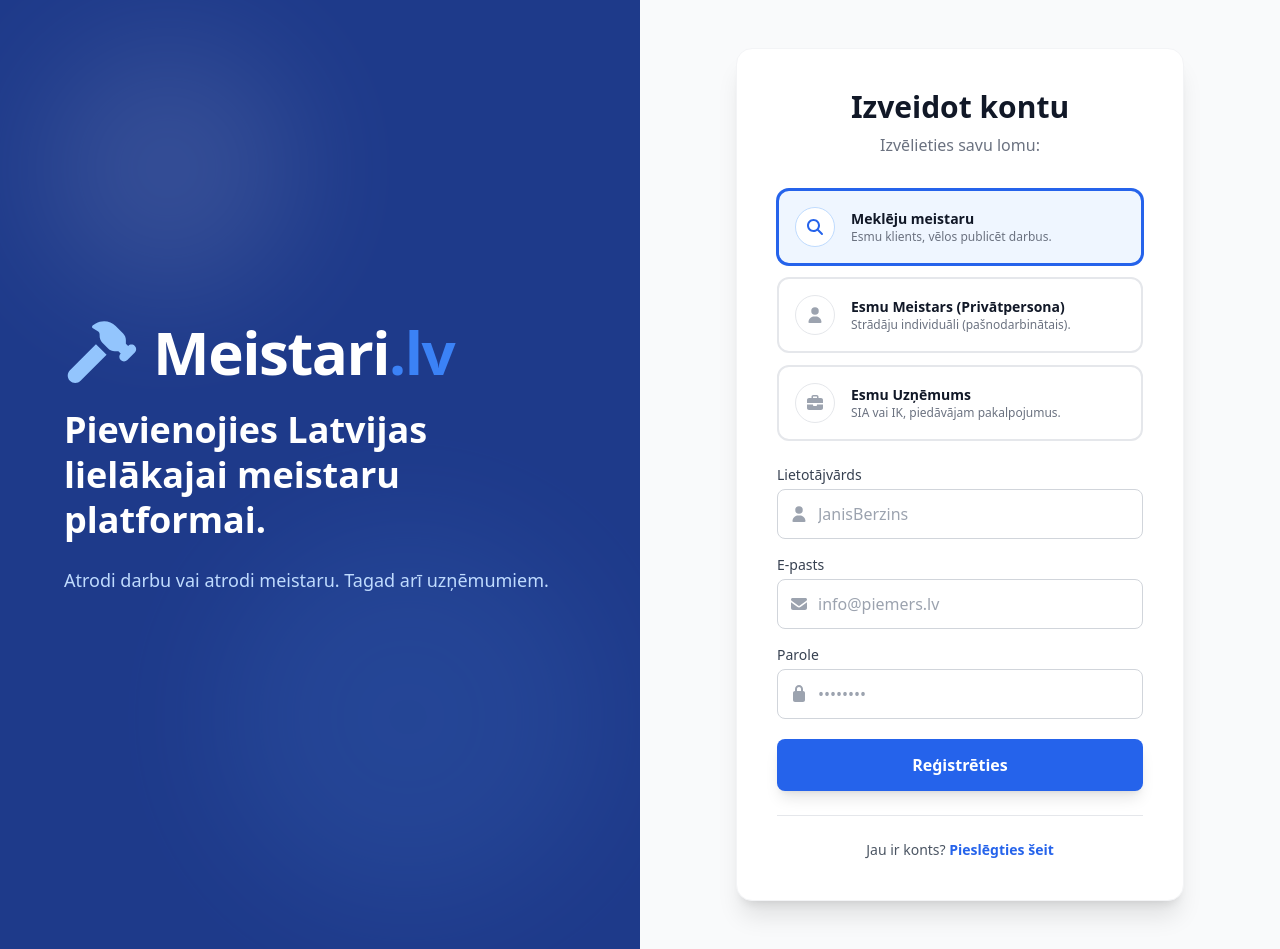
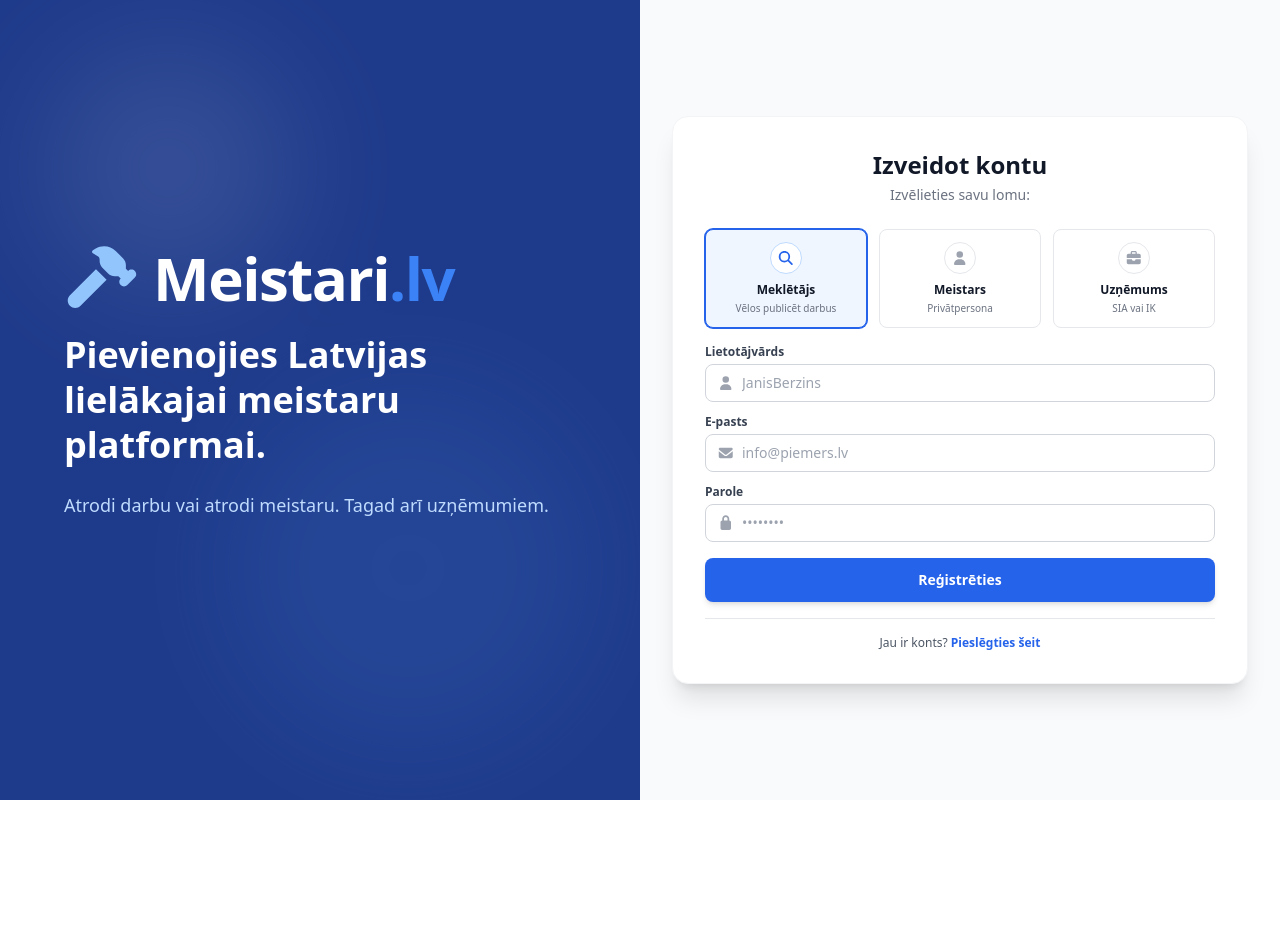
Before and after one commit to Deilicis/Meistari, a Vue app in the folder frontend/: page /register in a window 1280 px wide. After the commit the page ends 800 px from the top, so only its background shows below. Built offline with nearby package versions, Linux system fonts and the light colour scheme.

Commit message:
Uzlabota reģistrēšanās loģika, lai uzņēmumi varētu reģistrēties un ievadīt precīzu informāciju par sevi.

```diff
--- a/frontend/src/views/ProfileView.vue
+++ b/frontend/src/views/ProfileView.vue
@@ -10,8 +10,7 @@
              <span v-else class="text-green-600 font-bold bg-green-50 px-2 py-0.5 rounded">Meistara Profils</span>
            </p>
         </div>
-        <button @click="$router.push('/dashboard')" class="text-gray-500 hover:text-gray-800 font-medium flex items-center gap-2">
-            <font-awesome-icon icon="arrow-left" /> Atpakaļ
+        <button @click="$router.push('/dashboard')" class="bg-red-600 text-white font-bold p-1 rounded hover:bg-red-700 transition"><font-awesome-icon icon="times" />
         </button>
       </div>
 
--- a/frontend/src/views/RegisterView.vue
+++ b/frontend/src/views/RegisterView.vue
@@ -9,8 +9,7 @@
 
       <div class="relative z-10 max-w-lg mx-auto">
         <div class="mb-6 text-blue-300 text-6xl">
-          <font-awesome-icon icon="hammer" />
-          <span class="text-1 font-extrabold text-white tracking-tight">
+          <font-awesome-icon icon="hammer" /><span class="text-1 font-extrabold text-white tracking-tight">
             Meistari<span class="text-blue-500">.lv</span>
           </span>
         </div>
@@ -23,109 +22,122 @@
       </div>
     </div>
 
-    <div class="w-full lg:w-1/2 flex items-center justify-center p-8 lg:p-12">
-      <div class="max-w-md w-full bg-white rounded-2xl shadow-xl p-8 lg:p-10 border border-gray-100">
-
-        <div class="text-center mb-8">
-          <h2 class="text-3xl font-bold text-gray-900">Izveidot kontu</h2>
-          <p class="text-gray-500 mt-2">Izvēlieties savu lomu:</p>
+    <div class="w-full lg:w-1/2 flex items-center justify-center p-4 lg:p-8 overflow-y-auto"> <div class="max-w-xl w-full bg-white rounded-2xl shadow-xl p-6 lg:p-8 border border-gray-100"> <div class="text-center mb-6"> <h2 class="text-2xl font-bold text-gray-900">Izveidot kontu</h2> <p class="text-sm text-gray-500 mt-1">Izvēlieties savu lomu:</p>
         </div>
 
-        <form @submit.prevent="handleRegister" class="space-y-5">
+        <form @submit.prevent="handleRegister" class="space-y-4"> <div class="grid grid-cols-1 md:grid-cols-3 gap-3 mb-4">
 
-          <div class="grid grid-cols-1 gap-3 mb-6">
-
-            <div @click="setRole('mekletajs')"
-              class="cursor-pointer border-2 rounded-xl p-4 flex items-center gap-4 transition-all duration-200 hover:shadow-md"
-              :class="form.role === 'mekletajs' ? 'border-blue-600 bg-blue-50 ring-1 ring-blue-600' : 'border-gray-200 hover:border-blue-300'">
-              <div class="w-10 h-10 rounded-full flex items-center justify-center bg-white border"
-                :class="form.role === 'mekletajs' ? 'text-blue-600 border-blue-200' : 'text-gray-400 border-gray-200'">
-                <font-awesome-icon icon="search" />
+            <div
+              @click="setRole('mekletajs')"
+              class="cursor-pointer border rounded-lg p-3 flex flex-col items-center justify-center text-center transition-all duration-200 hover:shadow-md h-full"
+              :class="form.role === 'mekletajs' ? 'border-blue-600 bg-blue-50 ring-1 ring-blue-600' : 'border-gray-200 hover:border-blue-300'"
+            >
+              <div class="w-8 h-8 rounded-full flex items-center justify-center bg-white border mb-2"
+                   :class="form.role === 'mekletajs' ? 'text-blue-600 border-blue-200' : 'text-gray-400 border-gray-200'">
+                <font-awesome-icon icon="search" class="text-sm"/>
               </div>
-              <div class="text-left">
-                <p class="font-bold text-sm text-gray-900">Meklēju meistaru</p>
-                <p class="text-xs text-gray-500">Esmu klients, vēlos publicēt darbus.</p>
+              <div>
+                <p class="font-bold text-xs text-gray-900">Meklētājs</p>
+                <p class="text-[10px] text-gray-500 leading-tight mt-1">Vēlos publicēt darbus</p>
               </div>
             </div>
 
-            <div @click="setRole('meistars', 'individual')"
-              class="cursor-pointer border-2 rounded-xl p-4 flex items-center gap-4 transition-all duration-200 hover:shadow-md"
-              :class="(form.role === 'meistars' && form.master_type === 'individual') ? 'border-blue-600 bg-blue-50 ring-1 ring-blue-600' : 'border-gray-200 hover:border-blue-300'">
-              <div class="w-10 h-10 rounded-full flex items-center justify-center bg-white border"
-                :class="(form.role === 'meistars' && form.master_type === 'individual') ? 'text-blue-600 border-blue-200' : 'text-gray-400 border-gray-200'">
-                <font-awesome-icon icon="user" />
+            <div
+              @click="setRole('meistars', 'individual')"
+              class="cursor-pointer border rounded-lg p-3 flex flex-col items-center justify-center text-center transition-all duration-200 hover:shadow-md h-full"
+              :class="(form.role === 'meistars' && form.master_type === 'individual') ? 'border-blue-600 bg-blue-50 ring-1 ring-blue-600' : 'border-gray-200 hover:border-blue-300'"
+            >
+              <div class="w-8 h-8 rounded-full flex items-center justify-center bg-white border mb-2"
+                   :class="(form.role === 'meistars' && form.master_type === 'individual') ? 'text-blue-600 border-blue-200' : 'text-gray-400 border-gray-200'">
+                <font-awesome-icon icon="user" class="text-sm"/>
               </div>
-              <div class="text-left">
-                <p class="font-bold text-sm text-gray-900">Esmu Meistars (Privātpersona)</p>
-                <p class="text-xs text-gray-500">Strādāju individuāli (pašnodarbinātais).</p>
+              <div>
+                <p class="font-bold text-xs text-gray-900">Meistars</p>
+                <p class="text-[10px] text-gray-500 leading-tight mt-1">Privātpersona</p>
               </div>
             </div>
 
-            <div @click="setRole('meistars', 'company')"
-              class="cursor-pointer border-2 rounded-xl p-4 flex items-center gap-4 transition-all duration-200 hover:shadow-md"
-              :class="(form.role === 'meistars' && form.master_type === 'company') ? 'border-blue-600 bg-blue-50 ring-1 ring-blue-600' : 'border-gray-200 hover:border-blue-300'">
-              <div class="w-10 h-10 rounded-full flex items-center justify-center bg-white border"
-                :class="(form.role === 'meistars' && form.master_type === 'company') ? 'text-blue-600 border-blue-200' : 'text-gray-400 border-gray-200'">
-                <font-awesome-icon icon="briefcase" />
+            <div
+              @click="setRole('meistars', 'company')"
+              class="cursor-pointer border rounded-lg p-3 flex flex-col items-center justify-center text-center transition-all duration-200 hover:shadow-md h-full"
+              :class="(form.role === 'meistars' && form.master_type === 'company') ? 'border-blue-600 bg-blue-50 ring-1 ring-blue-600' : 'border-gray-200 hover:border-blue-300'"
+            >
+              <div class="w-8 h-8 rounded-full flex items-center justify-center bg-white border mb-2"
+                   :class="(form.role === 'meistars' && form.master_type === 'company') ? 'text-blue-600 border-blue-200' : 'text-gray-400 border-gray-200'">
+                <font-awesome-icon icon="briefcase" class="text-sm"/>
               </div>
-              <div class="text-left">
-                <p class="font-bold text-sm text-gray-900">Esmu Uzņēmums</p>
-                <p class="text-xs text-gray-500">SIA vai IK, piedāvājam pakalpojumus.</p>
+              <div>
+                <p class="font-bold text-xs text-gray-900">Uzņēmums</p>
+                <p class="text-[10px] text-gray-500 leading-tight mt-1">SIA vai IK</p>
               </div>
             </div>
 
           </div>
 
-          <div class="space-y-4">
+          <div class="space-y-3">
 
             <div>
-              <label class="block text-sm font-medium text-gray-700 mb-1">
-                {{ form.master_type === 'company' ? 'Uzņēmuma Nosaukums' : 'Lietotājvārds' }}
+              <label class="block text-xs font-bold text-gray-700 mb-1">
+                 {{ form.master_type === 'company' ? 'Uzņēmuma Nosaukums' : 'Lietotājvārds' }}
               </label>
               <div class="relative">
                 <span class="absolute inset-y-0 left-0 pl-3 flex items-center text-gray-400">
-                  <font-awesome-icon :icon="form.master_type === 'company' ? 'briefcase' : 'user'" />
+                  <font-awesome-icon :icon="form.master_type === 'company' ? 'briefcase' : 'user'" class="text-sm"/>
                 </span>
-                <input v-model="form.username" type="text" required
-                  class="w-full pl-10 pr-4 py-3 border border-gray-300 rounded-lg focus:ring-2 focus:ring-blue-500 focus:border-blue-500 outline-none"
-                  :placeholder="form.master_type === 'company' ? 'SIA Būve' : 'JanisBerzins'">
+                <input
+                  v-model="form.username"
+                  type="text"
+                  required
+                  class="w-full pl-9 pr-3 py-2 border border-gray-300 rounded-lg text-sm focus:ring-2 focus:ring-blue-500 focus:border-blue-500 outline-none"
+                  :placeholder="form.master_type === 'company' ? 'SIA Būve' : 'JanisBerzins'"
+                >
               </div>
             </div>
 
             <div>
-              <label class="block text-sm font-medium text-gray-700 mb-1">E-pasts</label>
+              <label class="block text-xs font-bold text-gray-700 mb-1">E-pasts</label>
               <div class="relative">
                 <span class="absolute inset-y-0 left-0 pl-3 flex items-center text-gray-400">
-                  <font-awesome-icon icon="envelope" />
+                    <font-awesome-icon icon="envelope" class="text-sm"/>
                 </span>
-                <input v-model="form.email" type="email" required
-                  class="w-full pl-10 pr-4 py-3 border border-gray-300 rounded-lg focus:ring-2 focus:ring-blue-500 outline-none"
-                  placeholder="info@piemers.lv">
+                <input
+                  v-model="form.email"
+                  type="email"
+                  required
+                  class="w-full pl-9 pr-3 py-2 border border-gray-300 rounded-lg text-sm focus:ring-2 focus:ring-blue-500 outline-none"
+                  placeholder="info@piemers.lv"
+                >
               </div>
             </div>
 
             <div>
-              <label class="block text-sm font-medium text-gray-700 mb-1">Parole</label>
+              <label class="block text-xs font-bold text-gray-700 mb-1">Parole</label>
               <div class="relative">
                 <span class="absolute inset-y-0 left-0 pl-3 flex items-center text-gray-400">
-                  <font-awesome-icon icon="lock" />
+                    <font-awesome-icon icon="lock" class="text-sm"/>
                 </span>
-                <input v-model="form.password" type="password" required
-                  class="w-full pl-10 pr-4 py-3 border border-gray-300 rounded-lg focus:ring-2 focus:ring-blue-500 outline-none"
-                  placeholder="••••••••">
+                <input
+                  v-model="form.password"
+                  type="password"
+                  required
+                  class="w-full pl-9 pr-3 py-2 border border-gray-300 rounded-lg text-sm focus:ring-2 focus:ring-blue-500 outline-none"
+                  placeholder="••••••••"
+                >
               </div>
             </div>
           </div>
 
-          <button type="submit"
-            class="w-full bg-blue-600 text-white font-bold py-3.5 rounded-lg hover:bg-blue-700 shadow-lg hover:shadow-xl transition transform hover:-translate-y-0.5 mt-4">
+          <button
+            type="submit"
+            class="w-full bg-blue-600 text-white font-bold py-3 rounded-lg hover:bg-blue-700 shadow-md hover:shadow-lg transition transform hover:-translate-y-0.5 mt-2 text-sm"
+          >
             Reģistrēties
           </button>
 
         </form>
 
-        <div class="mt-6 text-center border-t pt-6">
-          <p class="text-sm text-gray-600">
+        <div class="mt-4 text-center border-t pt-4">
+          <p class="text-xs text-gray-600">
             Jau ir konts?
             <router-link to="/login" class="text-blue-600 font-bold hover:underline">
               Pieslēgties šeit
```
Also changed, not shown: frontend/vite.config.js (+10 -3 lines).
